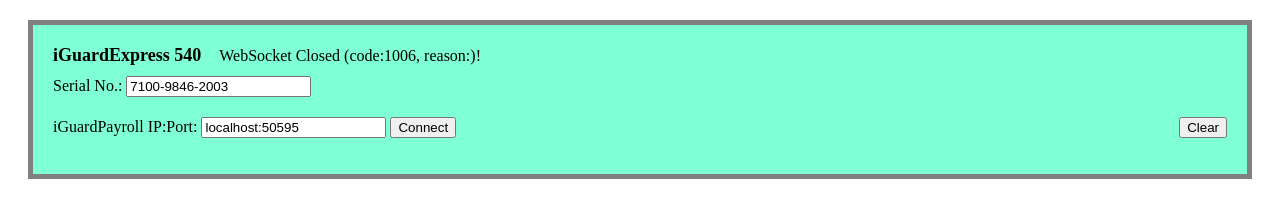
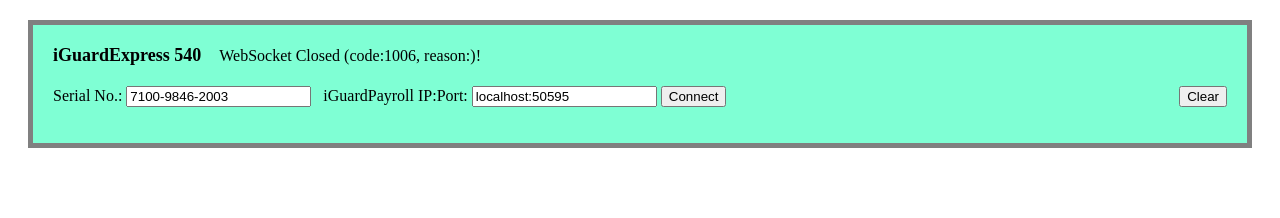
Before and after one commit to luckyus/dotnet-core-web-client, a plain HTML site: page wwwroot/index.html in a window 1280 px wide. Drawn offline with Linux system fonts and the light colour scheme.

Commit message:
index.html

```diff
--- a/wwwroot/index.html
+++ b/wwwroot/index.html
@@ -54,12 +54,10 @@
             <div class="ws-header">iGuardExpress 540</div>
             <div id="status"></div>
         </div>
-        <div class="ws-user">
-            <label for="ws-serial-no">Serial No.:</label>
-            <input type="text" id="ws-serial-no" />
-        </div>
         <div class="flex-container">
             <div class="ws-enter-ip">
+                <label for="ws-serial-no">Serial No.:</label>
+                <input type="text" id="ws-serial-no" />&nbsp;&nbsp;
                 <label for="ws-ip-port">iGuardPayroll IP:Port:</label>
                 <input type="text" id="ws-ip-port" />
                 <input type="button" id="ws-btn-connect" value="Connect" />
```
